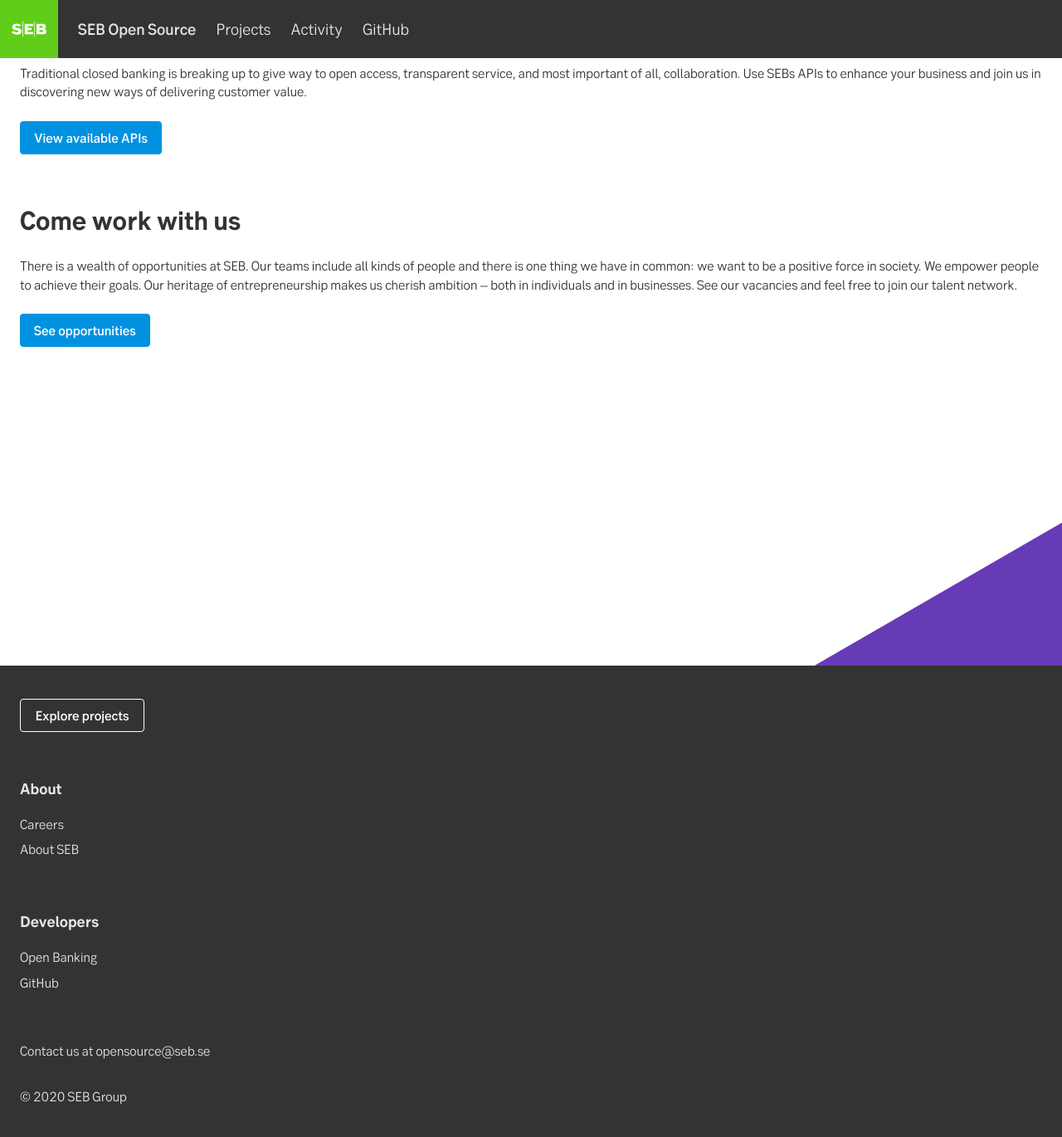
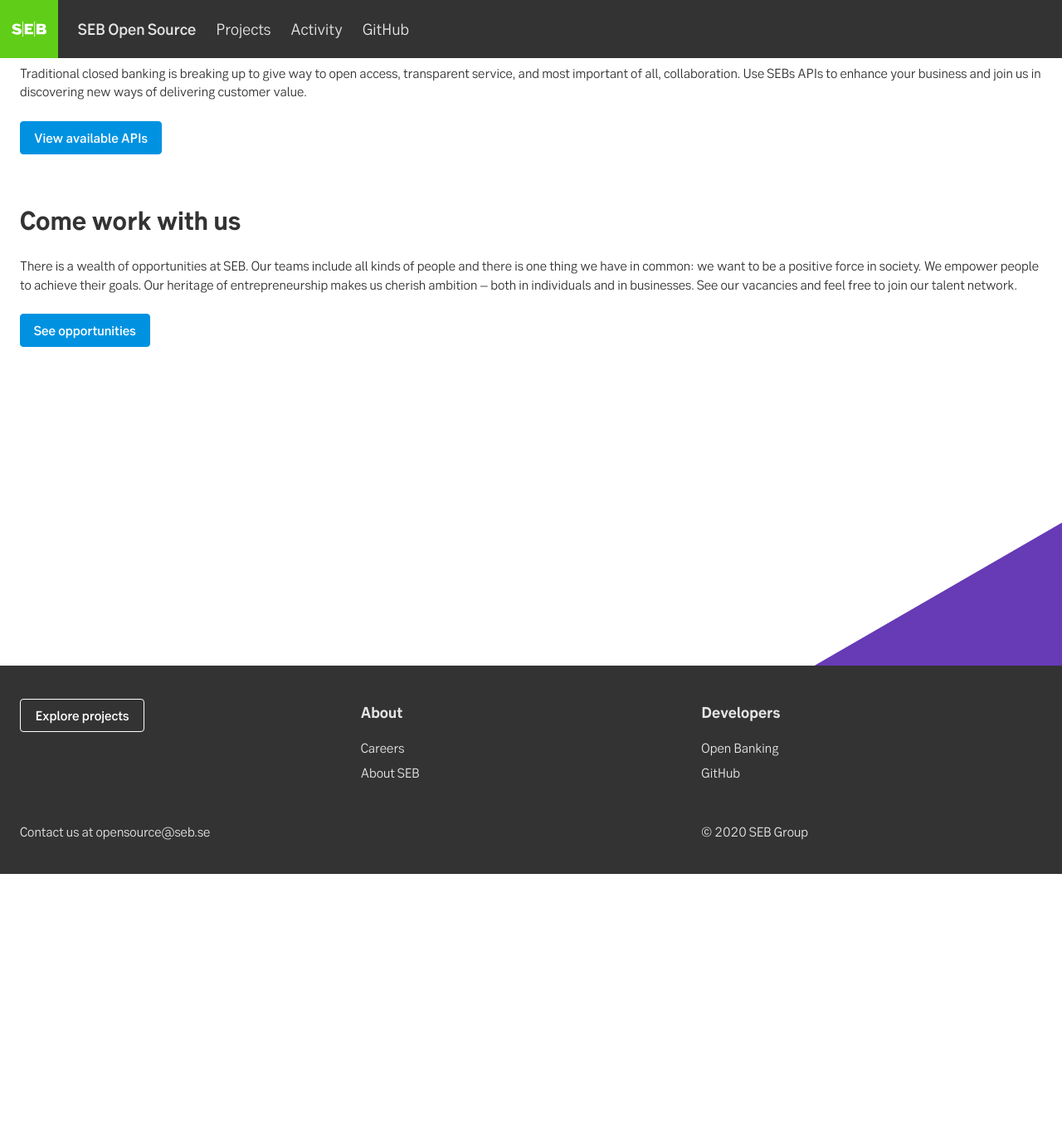
Before and after one commit to seb-oss/sebgroup.github.io, a Jekyll site: the page built from index.html, in a window 1280 px wide and 1400 px high, scrolled down 1102 px. Shown: the top 1370 px of the window at 83% size. Built offline with Jekyll 4.4.1, drawn with Linux system fonts in a browser that asks for light colours; nearby versions of some CDN libraries; after the commit the page ends 2155 px from its top, so only the background shows below that.

Commit message:
feat: add responsive footer

```diff
--- a/_layouts/default.html
+++ b/_layouts/default.html
@@ -52,6 +52,7 @@
 
     <footer>
 
+        <div class="footer-main">
             <div class="footer-section">
                 <button class="sdv-button sdv-button-ghost" id="footer-btn" onclick="location.href='{{ site.baseurl }}/projects'" type="button">Explore projects</button>
             </div>
@@ -67,10 +68,12 @@
                 <a class="foot-link" target="_blank" href="https://developer.sebgroup.com/">Open Banking</a>
                 <a class="foot-link" target="_blank" href="https://github.com/sebgroup/">GitHub</a>
             </div>
+        </div>
 
-        <div class="footer-section">
+        <div class="footer-end footer-section">
             <p>Contact us at <a href="mailto:opensource@seb.se">opensource@seb.se</a></p>
-            <p class="foot-link">© 2020 SEB Group</p>
+            <div class="ghost"></div>
+            <p>© 2020 SEB Group</p>
         </div>
 
     </footer>
--- a/_sass/footer.scss
+++ b/_sass/footer.scss
@@ -9,14 +9,40 @@
   }
 }
 
+.footer-section {
+  @include flex-vertical;
+}
+
+.footer-main {
+  @include flex-vertical;
+
+  .footer-section {
+    margin-bottom: $spacer-l;
+  }
+
+  @include small {
+    flex-direction: row;
+    > * {
+      flex: 1;
+    }
+    justify-content: space-between;
+  }
+}
+
+.footer-end {
+  @include flex-vertical;
+  @include small {
+    flex-direction: row;
+    > * {
+      flex: 1;
+    }
+    justify-content: space-between;
+  }
+}
+
 .foot-link {
   margin-bottom: $spacer-xs;
   align-self: flex-start;
-  }
-
-  .footer-section {
-    margin-bottom: $spacer-xl;
-    @include flex-vertical;
 }
 
 #footer-btn {
```
Lines whose indentation alone changed are shown as unchanged.
